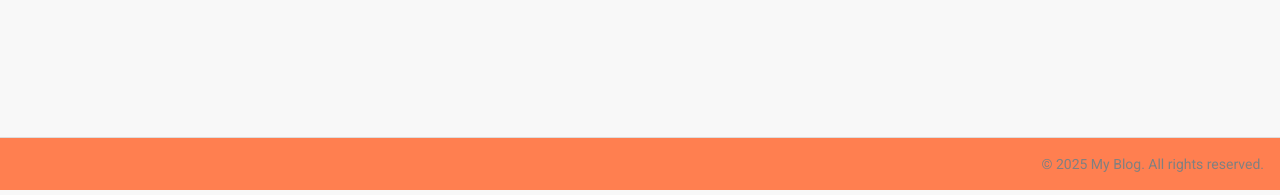
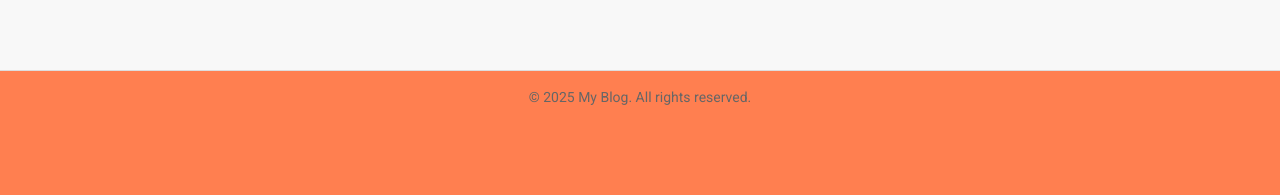
Before and after one commit to ian-hunter-github/blog-site, a React (Vite) app: page / in a window 1280 px wide. Shown: the part 602-797 px from the top of the page. Built offline with nearby package versions, Linux system fonts and the light colour scheme; no server answers.

Commit message:
Make footer stick to bottom

```diff
--- a/src/components/Footer/Footer.tsx
+++ b/src/components/Footer/Footer.tsx
@@ -1,29 +1,30 @@
 import { Box, Typography, useTheme } from "@mui/material";
-
 import './Footer.css';
 
 export default function Footer() {
-
   const theme = useTheme();
 
   return (
     <Box
       component="footer"
       sx={{
-        position: "sticky", // Makes the footer sticky
-        bottom: 0, // Positions it at the bottom of the viewport
-        width: "100%", // Ensures it spans the full width of the page
+        marginTop: "auto", // Ensures the footer is pushed to the bottom
+        width: "100%", // Full width of the page
         padding: "16px", // Padding for spacing
         borderTop: "1px solid #ddd", // Optional top border for separation
-        backgroundColor: theme.palette.primary.main
+        backgroundColor: theme.palette.primary.main, // Theme-based background color
+        height: "128px", // Double the standard height (e.g., 64px * 2)
       }}
     >
       <Typography
         variant="body2"
-        sx={{ textAlign: "right", color: "gray", backgroundColor: theme.palette.primary.main }}
+        sx={{
+          textAlign: "center", // Center-align the text
+          color: theme.palette.text.secondary, // Use theme text color
+        }}
       >
         © {new Date().getFullYear()} My Blog. All rights reserved.
       </Typography>
-    </Box >
+    </Box>
   );
 }
--- a/src/components/Layout.tsx
+++ b/src/components/Layout.tsx
@@ -8,13 +8,21 @@ interface LayoutProps {
 
 export default function Layout({ children }: LayoutProps) {
   return (
-    <div>
+    <div
+      style={{
+        display: "flex",
+        flexDirection: "column",
+        minHeight: "100vh", // Full viewport height
+      }}
+    >
       <Header />
-      <main style={{ padding: "20px", minHeight: "80vh" }}>{children}</main>
+      <main style={{ flex: 1, padding: "16px" }}>
+        {children}
+      </main>
       <Footer />
     </div>
   );
 }
 
 // Add this line to resolve the module issue
-export {};
+export { };
```
